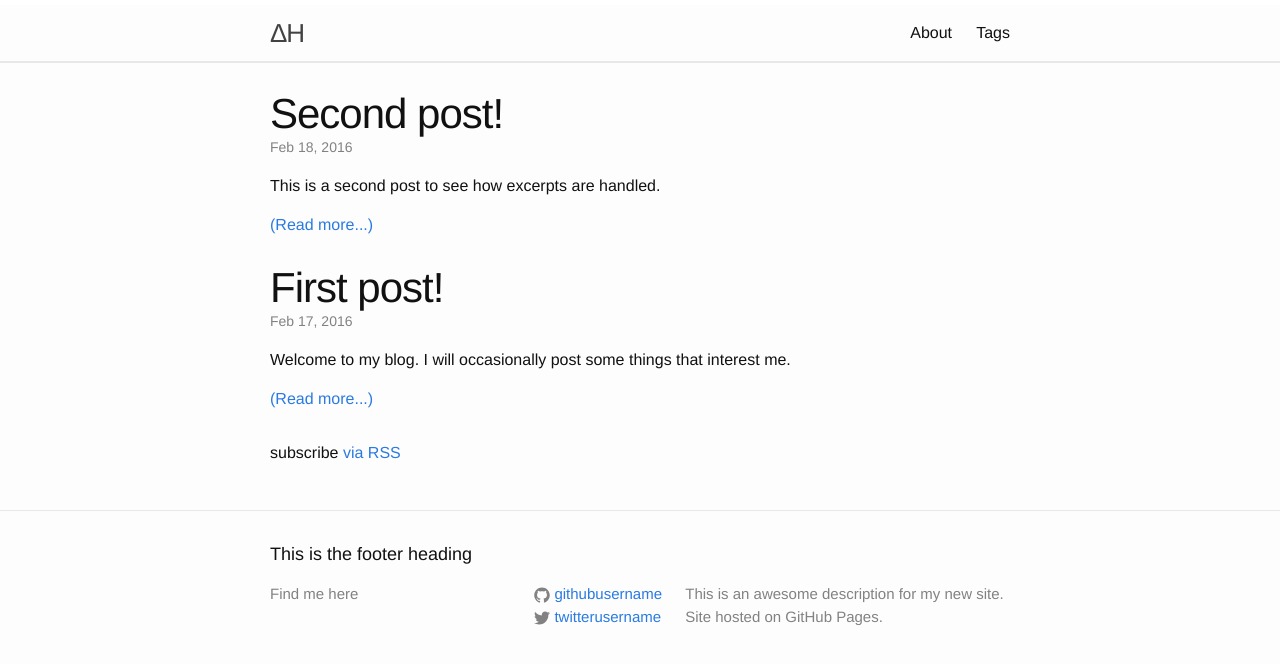
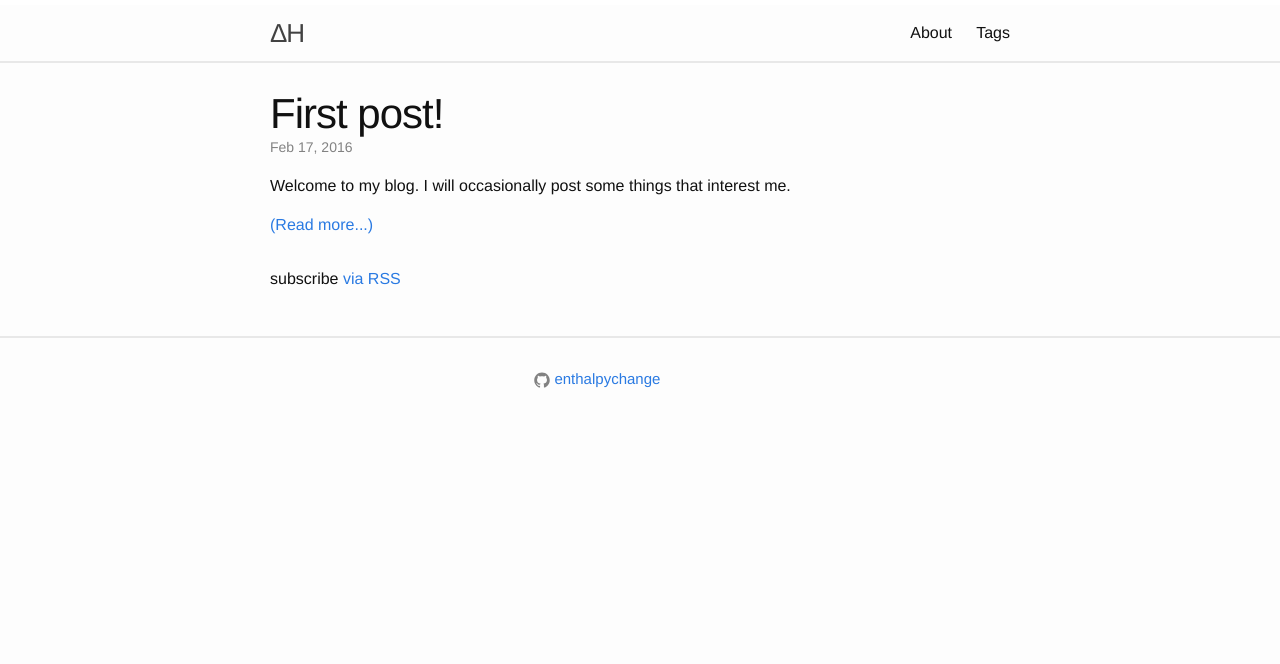
Before and after one commit to enthalpychange/enthalpychange.github.io, a Jekyll site: the page built from index.html, in a window 1280 px wide. Shown: the top 664 px of the page. Built offline with Jekyll 4.4.1, drawn with Linux system fonts in a browser that asks for light colours; the list of posts is cut into pages by our own code.

Commit message:
remove extra info from footer

```diff
--- a/_includes/footer.html
+++ b/_includes/footer.html
@@ -2,34 +2,36 @@
 
   <div class="wrapper">
 
-    <h2 class="footer-heading">{{ site.footer_heading }}</h2>
+    <!-- <h2 class="footer-heading">{{ site.footer_heading }}</h2> -->
 
     <div class="footer-col-wrapper">
+
       <div class="footer-col footer-col-1">
+      <!--
         <ul class="contact-list">
           <li>{{ site.footer_contact }}</li>
           <li><a href="mailto:{{ site.email }}">{{ site.email }}</a></li>
-        </ul>
+        </ul>-->
       </div>
 
       <div class="footer-col footer-col-2">
         <ul class="social-media-list">
           {% if site.github_username %}
           <li>
-            {% include icon-github.html username=site.github_username %}
+            {% include icon-github.html username="enthalpychange" %}
           </li>
           {% endif %}
-
+<!--
           {% if site.twitter_username %}
           <li>
             {% include icon-twitter.html username=site.twitter_username %}
           </li>
-          {% endif %}
+          {% endif %} -->
         </ul>
       </div>
 
       <div class="footer-col footer-col-3">
-        <p>{{ site.description }}</p>
+        <!--<p>{{ site.description }}</p>-->
       </div>
     </div>
 
--- a/_posts/2016-02-18-second-post.markdown
+++ /dev/null
@@ -1,7 +0,0 @@
----
-layout: post
-title:  "Second post!"
----
-This is a second post to see how excerpts are handled.
-
-This is some text after an empty line.
--- a/_sass/_layout.scss
+++ b/_sass/_layout.scss
@@ -98,7 +98,7 @@
  * Site footer
  */
 .site-footer {
-    border-top: 1px solid $grey-color-light;
+    border-top: 2px solid $grey-color-light;
     padding: $spacing-unit 0;
 }
 
```
